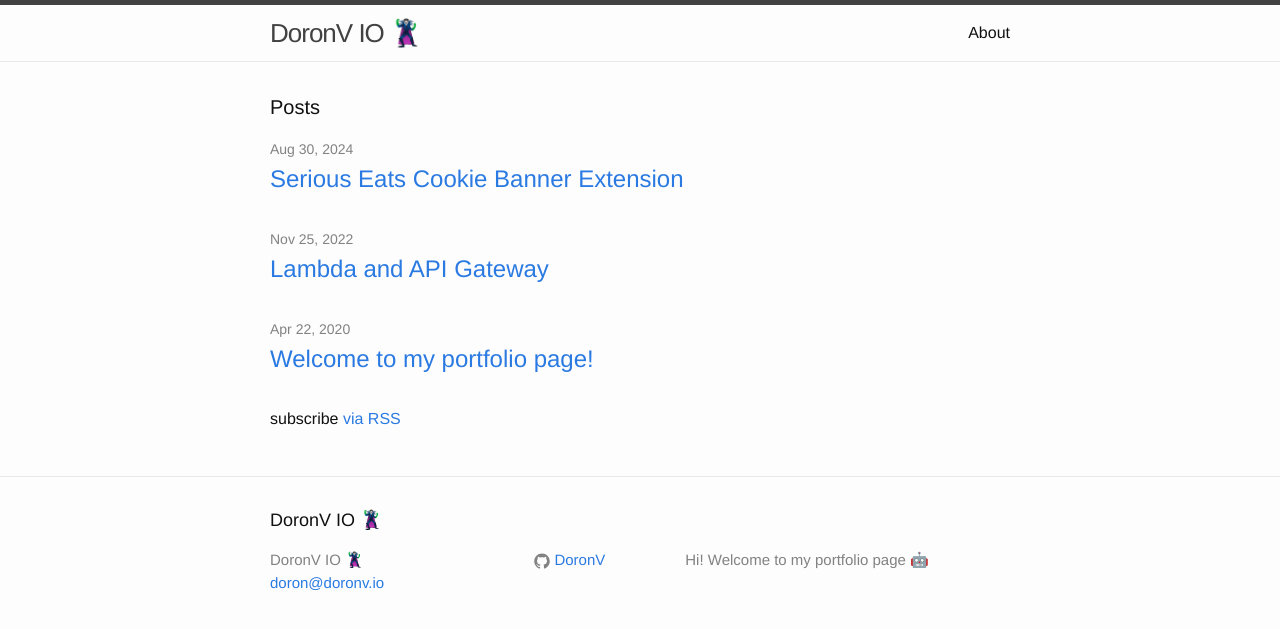
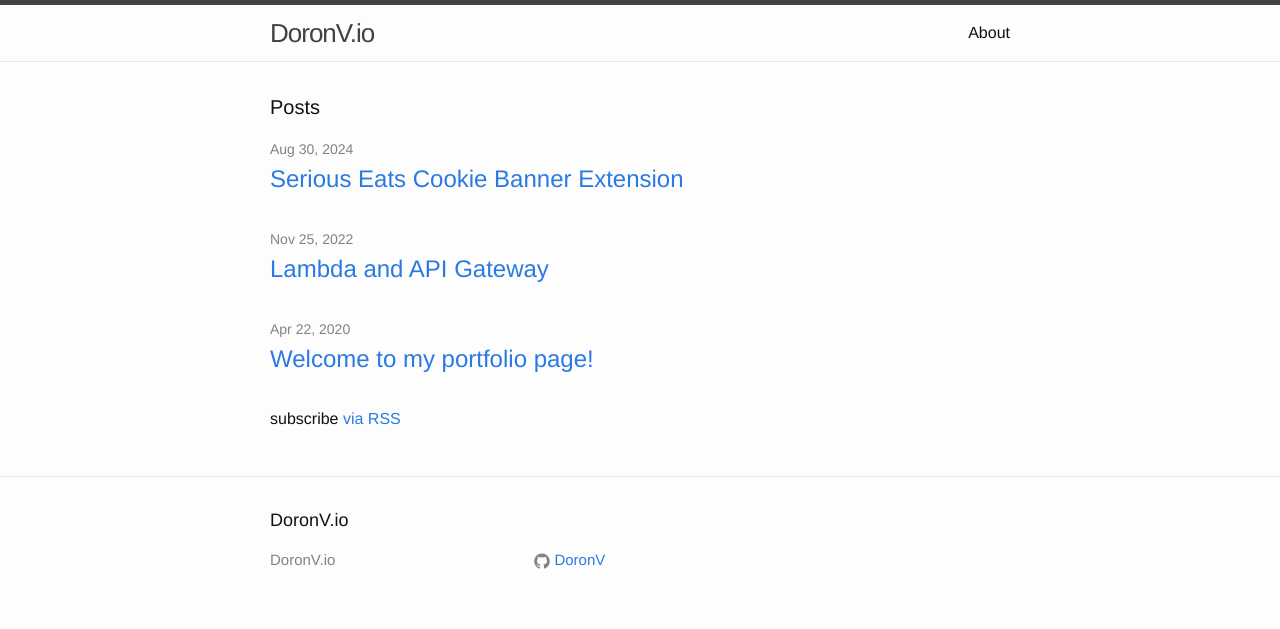
Before and after one commit to DoronV/doronv.github.io, a Jekyll site: the page built from index.html, in a window 1280 px wide. Shown: the top 629 px of the page. Built offline with Jekyll 4.4.1, drawn with Linux system fonts in a browser that asks for light colours.

Commit message:
Minor updates

```diff
--- a/_config.yml
+++ b/_config.yml
@@ -6,10 +6,9 @@
 # 'jekyll serve'. If you change this file, please restart the server process.
 
 # Site settings
-title: DoronV IO 🦹‍♂️
-email: doron@doronv.io
+title: DoronV.io
 description: > # this means to ignore newlines until "baseurl:"
-  Hi! Welcome to my portfolio page 🤖
+
 baseurl: "" # the subpath of your site, e.g. /blog
 url: "https://doronv.io" # the base hostname & protocol for your site
 #twitter_username: jekyllrb
```
